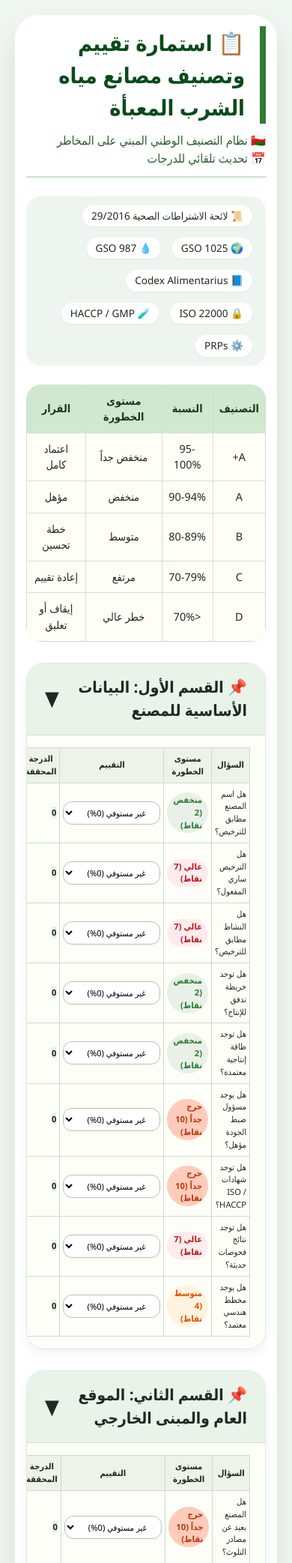
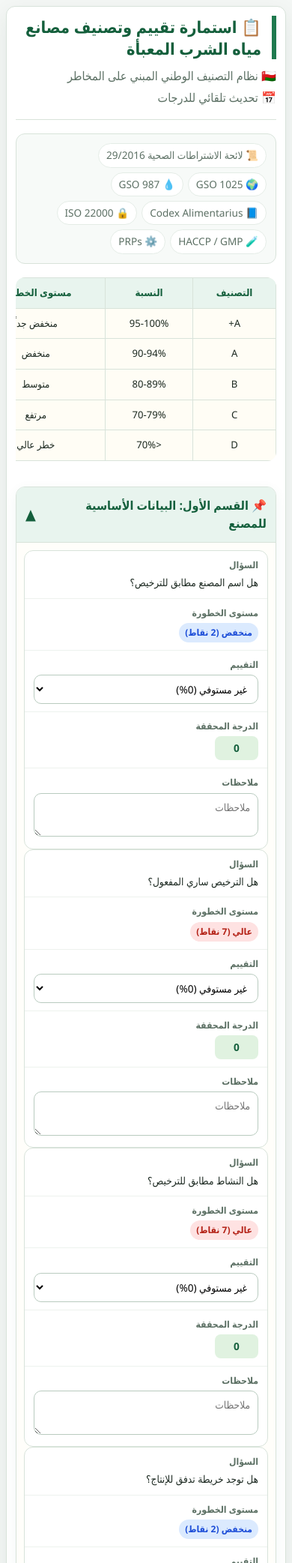
Before and after one commit to majidalaamri85-cmd/final-food-safety, a Django app: page /water-factory-classification/evaluation/ in a window 390 px wide. Shown: the top 2085 px of the page at 75% size. Run offline with Django 5.2, Linux system fonts and the light colour scheme; a user stored in the database is signed in.

Commit message:
Improve water factory evaluation responsiveness

```diff
--- a/inspections/templates/inspections/water_factory_evaluation_form.html
+++ b/inspections/templates/inspections/water_factory_evaluation_form.html
@@ -5,6 +5,22 @@
     <meta name="viewport" content="width=device-width, initial-scale=1.0, user-scalable=yes">
     <title>استمارة تقييم وتصنيف مصانع مياه الشرب المعبأة - النظام الإلكتروني</title>
     <style>
+        :root {
+            --page-bg: #f4f7f5;
+            --surface: #ffffff;
+            --surface-soft: #f7faf8;
+            --line: #d8e3da;
+            --brand: #1f7a4f;
+            --brand-strong: #145f3c;
+            --brand-soft: #e8f4ee;
+            --text: #1d2a22;
+            --muted: #5c7064;
+            --danger: #b42318;
+            --warning: #b45309;
+            --info: #1d4ed8;
+            --shadow: 0 10px 30px rgba(23, 45, 33, 0.08);
+        }
+
         * {
             margin: 0;
             padding: 0;
@@ -13,118 +29,138 @@
 
         body {
             font-family: 'Segoe UI', 'Tahoma', 'Arial', sans-serif;
-            background: #f0f7f0;
-            color: #1e2a1f;
-            padding: 20px;
+            background: var(--page-bg);
+            color: var(--text);
+            padding: clamp(10px, 2vw, 24px);
             line-height: 1.5;
+            min-height: 100vh;
         }
 
         .container {
             max-width: 1300px;
             margin: auto;
-            background: white;
-            border-radius: 32px;
-            box-shadow: 0 20px 40px rgba(0,0,0,0.1);
+            background: var(--surface);
+            border: 1px solid var(--line);
+            border-radius: 18px;
+            box-shadow: var(--shadow);
             overflow: hidden;
-            padding: 20px 24px 40px;
+            padding: clamp(14px, 2vw, 28px);
         }
 
         h1 {
-            font-size: 1.8rem;
-            color: #0a4b1a;
-            border-right: 8px solid #2e7d32;
-            padding-right: 20px;
+            font-size: clamp(1.35rem, 2.5vw, 2rem);
+            color: var(--brand-strong);
+            border-right: 6px solid var(--brand);
+            padding-right: 14px;
             margin-bottom: 10px;
+            line-height: 1.35;
         }
 
         .sub {
-            color: #2c5e2e;
-            margin-bottom: 25px;
-            border-bottom: 2px solid #c8e6c9;
+            color: var(--muted);
+            margin-bottom: 18px;
+            border-bottom: 1px solid var(--line);
             padding-bottom: 12px;
             display: flex;
             flex-wrap: wrap;
-            justify-content: space-between;
+            justify-content: flex-start;
             align-items: baseline;
+            gap: 8px 16px;
         }
 
         .references {
-            background: #eef5ee;
-            padding: 12px 18px;
-            border-radius: 20px;
+            background: var(--surface-soft);
+            border: 1px solid var(--line);
+            padding: 12px;
+            border-radius: 12px;
             font-size: 0.85rem;
-            margin-bottom: 25px;
+            margin-bottom: 18px;
             display: flex;
             flex-wrap: wrap;
-            gap: 15px;
+            gap: 8px;
         }
 
         .references span {
-            background: white;
-            padding: 4px 12px;
-            border-radius: 30px;
-            box-shadow: 0 1px 3px rgba(0,0,0,0.05);
+            background: var(--surface);
+            border: 1px solid #e4ece6;
+            padding: 5px 10px;
+            border-radius: 999px;
+            color: var(--muted);
         }
 
-        /* rating table */
+        .table-scroll {
+            width: 100%;
+            overflow-x: auto;
+            -webkit-overflow-scrolling: touch;
+            border-radius: 12px;
+        }
+
         .rating-table, .points-table {
             width: 100%;
             border-collapse: collapse;
-            margin: 20px 0;
+            margin: 0 0 20px;
             font-size: 0.9rem;
-            background: #fefef7;
-            border-radius: 20px;
+            background: #fffdf5;
+            border-radius: 12px;
             overflow: hidden;
-            box-shadow: 0 1px 2px rgba(0,0,0,0.05);
+            min-width: 620px;
         }
 
         .rating-table th, .rating-table td, .points-table th, .points-table td {
-            border: 1px solid #cfe3cf;
-            padding: 10px 8px;
+            border: 1px solid var(--line);
+            padding: 10px;
             text-align: center;
         }
 
         .rating-table th, .points-table th {
-            background: #d0e7d0;
-            color: #1a3b1a;
+            background: var(--brand-soft);
+            color: var(--brand-strong);
         }
 
         .section-card {
-            background: #ffffff;
-            margin-top: 28px;
-            border-radius: 24px;
-            box-shadow: 0 6px 14px rgba(0,0,0,0.05);
+            background: var(--surface);
+            margin-top: 14px;
+            border-radius: 12px;
+            box-shadow: 0 4px 16px rgba(31, 122, 79, 0.06);
             overflow: hidden;
-            border: 1px solid #ddebe0;
+            border: 1px solid var(--line);
         }
 
         .section-header {
-            background: #e9f3e9;
-            padding: 16px 24px;
+            background: var(--brand-soft);
+            color: var(--brand-strong);
+            padding: 14px 16px;
             cursor: pointer;
             font-weight: bold;
-            font-size: 1.3rem;
+            font-size: clamp(1rem, 1.5vw, 1.2rem);
             display: flex;
             justify-content: space-between;
             align-items: center;
+            gap: 12px;
             transition: 0.2s;
             border-bottom: 1px solid transparent;
         }
 
+        .section-header span:first-child {
+            min-width: 0;
+            overflow-wrap: anywhere;
+        }
+
         .section-header:hover {
-            background: #d9e9d9;
+            background: #dbeee5;
         }
 
         .section-header .toggle-icon {
-            font-size: 1.7rem;
+            font-size: 1.25rem;
             font-weight: normal;
+            flex: 0 0 auto;
         }
 
         .section-content {
             display: none;
-            padding: 16px 20px;
-            background: #fefef9;
-            border-top: 1px solid #cde0cd;
+            padding: 14px;
+            background: #fffefa;
+            border-top: 1px solid var(--line);
             overflow-x: auto;
         }
 
@@ -136,99 +172,138 @@
             width: 100%;
             border-collapse: collapse;
             font-size: 0.85rem;
+            min-width: 860px;
         }
 
         .items-table th, .items-table td {
-            border: 1px solid #cbdcc7;
-            padding: 10px 8px;
+            border: 1px solid var(--line);
+            padding: 10px;
             vertical-align: middle;
         }
 
         .items-table th {
-            background: #eef3ea;
+            background: var(--surface-soft);
             font-weight: 600;
+            color: var(--brand-strong);
         }
 
-        select, input.score-input {
-            padding: 6px 8px;
-            border-radius: 12px;
-            border: 1px solid #aac7aa;
-            background: white;
+        select, input, textarea {
+            border: 1px solid #b9cbbf;
+            background: var(--surface);
             font-family: inherit;
             font-size: 0.85rem;
-            width: auto;
-            min-width: 90px;
-            text-align: center;
+        }
+
+        select {
+            width: 100%;
+            min-width: 150px;
+            padding: 8px 10px;
+            border-radius: 10px;
+            text-align: right;
+        }
+
+        textarea.note-input {
+            width: 100%;
+            min-height: 42px;
+            resize: vertical;
+            border-radius: 10px;
+            padding: 8px 10px;
+            line-height: 1.5;
         }
 
         .score-cell {
+            display: inline-flex;
+            align-items: center;
+            justify-content: center;
+            min-width: 58px;
+            min-height: 32px;
+            border-radius: 8px;
             font-weight: bold;
             text-align: center;
-            background: #f9fff7;
+            background: #eef8ef;
+            color: var(--brand-strong);
         }
 
         .severity-badge {
             display: inline-block;
-            padding: 2px 8px;
-            border-radius: 40px;
-            font-size: 0.7rem;
+            padding: 4px 8px;
+            border-radius: 999px;
+            font-size: 0.75rem;
             font-weight: bold;
+            white-space: nowrap;
         }
 
-        .crit-high { background: #ffebee; color: #b71c1c; }
-        .crit-veryhigh { background: #ffccbc; color: #bf360c; }
-        .crit-medium { background: #fff3e0; color: #e65100; }
-        .crit-low { background: #e8f0e8; color: #2e7d32; }
+        .crit-high { background: #fee2e2; color: var(--danger); }
+        .crit-veryhigh { background: #ffedd5; color: #9a3412; }
+        .crit-medium { background: #fef3c7; color: var(--warning); }
+        .crit-low { background: #dbeafe; color: var(--info); }
 
         .summary-box {
-            background: #e2f0e0;
-            border-radius: 28px;
-            padding: 20px;
-            margin: 35px 0 20px;
-            display: flex;
-            flex-wrap: wrap;
-            gap: 20px;
-            justify-content: space-between;
+            background: var(--brand-soft);
+            border: 1px solid var(--line);
+            border-radius: 14px;
+            padding: 14px;
+            margin: 24px 0 14px;
+            display: grid;
+            grid-template-columns: repeat(auto-fit, minmax(150px, 1fr));
+            gap: 10px;
         }
 
         .summary-item {
-            background: white;
-            border-radius: 24px;
-            padding: 12px 18px;
-            min-width: 150px;
+            background: var(--surface);
+            border: 1px solid #e4ece6;
+            border-radius: 10px;
+            padding: 12px;
+            min-width: 0;
             text-align: center;
-            box-shadow: 0 2px 6px rgba(0,0,0,0.05);
         }
 
         .summary-label {
-            font-size: 0.85rem;
-            color: #2b5e2b;
+            font-size: 0.8rem;
+            color: var(--muted);
+            min-height: 2.4em;
         }
 
         .summary-value {
-            font-size: 1.9rem;
+            font-size: clamp(1.2rem, 3vw, 1.85rem);
             font-weight: bold;
-            color: #1b4d1b;
+            color: var(--brand-strong);
+            overflow-wrap: anywhere;
+        }
+
+        .action-bar {
+            position: sticky;
+            bottom: 0;
+            z-index: 10;
+            display: flex;
+            gap: 10px;
+            justify-content: center;
+            flex-wrap: wrap;
+            background: rgba(255, 255, 255, 0.94);
+            border: 1px solid var(--line);
+            border-radius: 12px;
+            padding: 10px;
+            backdrop-filter: blur(8px);
         }
 
         button {
-            background: #2e7d32;
+            background: var(--brand);
             border: none;
             color: white;
-            padding: 12px 24px;
-            border-radius: 40px;
+            padding: 11px 18px;
+            border-radius: 10px;
             font-size: 1rem;
             cursor: pointer;
-            margin: 10px 5px;
             transition: 0.2s;
+            min-height: 44px;
         }
 
         button:hover {
-            background: #1b5e20;
+            background: var(--brand-strong);
         }
 
         .reset-btn {
-            background: #8d6e63;
+            background: #6b5f57;
         }
 
         .decision {
@@ -242,14 +317,124 @@
         footer {
             font-size: 0.7rem;
             text-align: center;
-            margin-top: 30px;
-            color: #6d8f6d;
+            margin-top: 18px;
+            color: var(--muted);
         }
 
-        @media (max-width: 700px) {
-            .container { padding: 15px; }
-            .items-table th, .items-table td { font-size: 0.7rem; padding: 6px 4px; }
-            select, input.score-input { min-width: 65px; font-size: 0.7rem; }
+        @media (max-width: 760px) {
+            body {
+                padding: 8px;
+            }
+
+            .container {
+                border-radius: 12px;
+                padding: 12px;
+            }
+
+            .references {
+                gap: 6px;
+            }
+
+            .section-content {
+                padding: 10px;
+                overflow-x: visible;
+            }
+
+            .items-table {
+                min-width: 0;
+                border-collapse: separate;
+                border-spacing: 0 10px;
+            }
+
+            .items-table thead {
+                display: none;
+            }
+
+            .items-table,
+            .items-table tbody,
+            .items-table tr,
+            .items-table td {
+                display: block;
+                width: 100%;
+            }
+
+            .items-table tr {
+                background: var(--surface);
+                border: 1px solid var(--line);
+                border-radius: 12px;
+                overflow: hidden;
+            }
+
+            .items-table td {
+                border: 0;
+                border-bottom: 1px solid #edf2ee;
+                padding: 10px 12px;
+            }
+
+            .items-table td:last-child {
+                border-bottom: 0;
+            }
+
+            .items-table td::before {
+                content: attr(data-label);
+                display: block;
+                color: var(--muted);
+                font-size: 0.76rem;
+                font-weight: 700;
+                margin-bottom: 4px;
+            }
+
+            .severity-badge {
+                white-space: normal;
+            }
+
+            .summary-box {
+                grid-template-columns: repeat(2, minmax(0, 1fr));
+            }
+
+            .summary-label {
+                min-height: auto;
+            }
+
+            .action-bar {
+                align-items: stretch;
+            }
+
+            .action-bar button {
+                flex: 1 1 180px;
+            }
+        }
+
+        @media (max-width: 430px) {
+            .sub {
+                display: block;
+            }
+
+            .sub span {
+                display: block;
+                margin-bottom: 5px;
+            }
+
+            .rating-table {
+                min-width: 560px;
+                font-size: 0.82rem;
+            }
+
+            .section-header {
+                padding: 12px;
+            }
+
+            .summary-box {
+                grid-template-columns: 1fr;
+            }
+
+            .action-bar {
+                position: static;
+            }
+
+            .action-bar button {
+                flex-basis: 100%;
+            }
         }
     </style>
 </head>
@@ -266,6 +451,7 @@
     </div>
 
     <!-- جداول التصنيف -->
+    <div class="table-scroll" aria-label="جدول نطاقات التصنيف">
         <table class="rating-table">
             <thead><tr><th>التصنيف</th><th>النسبة</th><th>مستوى الخطورة</th><th>القرار</th></tr>
             </thead>
@@ -277,6 +463,7 @@
                 <tr><td>D</td><td>&lt;70%</td><td>خطر عالي</td><td>إيقاف أو تعليق</td></tr>
             </tbody>
         </table>
+    </div>
 
     <!-- سيتم جمع جميع البنود ديناميكيًا عبر js -->
     <div id="sectionsContainer"></div>
@@ -290,9 +477,9 @@
         <div class="summary-item"><div class="summary-label">المخالفات الحرجة</div><div class="summary-value" id="criticalCount">0</div></div>
         <div class="summary-item"><div class="summary-label">قرار المفتش</div><div class="summary-value" id="inspectorDecision">-</div></div>
     </div>
-    <div style="display: flex; gap: 10px; justify-content: center;">
-        <button id="calcBtn">📊 احتساب النتيجة النهائية</button>
-        <button id="resetBtn" class="reset-btn">🔄 إعادة تعيين جميع البنود</button>
+    <div class="action-bar">
+        <button id="calcBtn" type="button">📊 احتساب النتيجة النهائية</button>
+        <button id="resetBtn" class="reset-btn" type="button">🔄 إعادة تعيين جميع البنود</button>
     </div>
     <footer>تقييم وفقاً للمتطلبات التشغيلية الأولية PRPs ومعايير GSO / HACCP - البنود الحرجة تؤدي إلى رصد المخالفات الحرجة</footer>
 </div>
@@ -497,6 +684,9 @@
             card.className = 'section-card';
             const header = document.createElement('div');
             header.className = 'section-header';
+            header.setAttribute('role', 'button');
+            header.setAttribute('tabindex', '0');
+            header.setAttribute('aria-expanded', secIdx < 2 ? 'true' : 'false');
             header.innerHTML = `<span>📌 ${section.name}</span><span class="toggle-icon">▼</span>`;
             const content = document.createElement('div');
             content.className = 'section-content';
@@ -531,16 +721,20 @@
                 optionSelect.addEventListener('change', updateDisplay);
                 updateDisplay();
                 const tdSelect = document.createElement('td');
+                tdSelect.dataset.label = 'التقييم';
                 tdSelect.appendChild(optionSelect);
-                tr.innerHTML = `<td>${item.text}</td><td><span class="severity-badge ${item.severity === 'حرج جداً' ? 'crit-veryhigh' : (item.severity === 'عالي' ? 'crit-high' : (item.severity === 'متوسط' ? 'crit-medium' : 'crit-low'))}">${item.severity} (${maxPoint} نقاط)</span></td>`;
+                tr.innerHTML = `<td data-label="السؤال">${item.text}</td><td data-label="مستوى الخطورة"><span class="severity-badge ${item.severity === 'حرج جداً' ? 'crit-veryhigh' : (item.severity === 'عالي' ? 'crit-high' : (item.severity === 'متوسط' ? 'crit-medium' : 'crit-low'))}">${item.severity} (${maxPoint} نقاط)</span></td>`;
                 tr.appendChild(tdSelect);
                 const tdScore = document.createElement('td');
+                tdScore.dataset.label = 'الدرجة المحققة';
                 tdScore.appendChild(scoreSpan);
                 tr.appendChild(tdScore);
                 const tdNotes = document.createElement('td');
-                const noteInput = document.createElement('input');
+                tdNotes.dataset.label = 'ملاحظات';
+                const noteInput = document.createElement('textarea');
+                noteInput.className = 'note-input';
                 noteInput.placeholder = "ملاحظات";
-                noteInput.style.width = "90%";
+                noteInput.rows = 2;
                 tdNotes.appendChild(noteInput);
                 tr.appendChild(tdNotes);
                 tbody.appendChild(tr);
@@ -551,12 +745,24 @@
             card.appendChild(header);
             card.appendChild(content);
             container.appendChild(card);
-            header.addEventListener('click', () => {
+            const toggleSection = () => {
                 content.classList.toggle('open');
-                header.querySelector('.toggle-icon').innerText = content.classList.contains('open') ? '▲' : '▼';
+                const isOpen = content.classList.contains('open');
+                header.setAttribute('aria-expanded', isOpen ? 'true' : 'false');
+                header.querySelector('.toggle-icon').innerText = isOpen ? '▲' : '▼';
+            };
+            header.addEventListener('click', toggleSection);
+            header.addEventListener('keydown', (event) => {
+                if (event.key === 'Enter' || event.key === ' ') {
+                    event.preventDefault();
+                    toggleSection();
+                }
             });
             // افتح أول قسمين بشكل افتراضي (اختياري)
-            if(secIdx < 2) content.classList.add('open');
+            if(secIdx < 2) {
+                content.classList.add('open');
+                header.querySelector('.toggle-icon').innerText = '▲';
+            }
         });
     }
 
```
Lines whose indentation alone changed are shown as unchanged.
